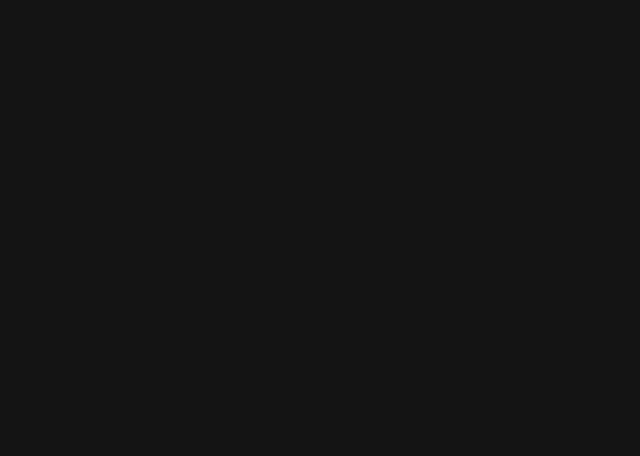
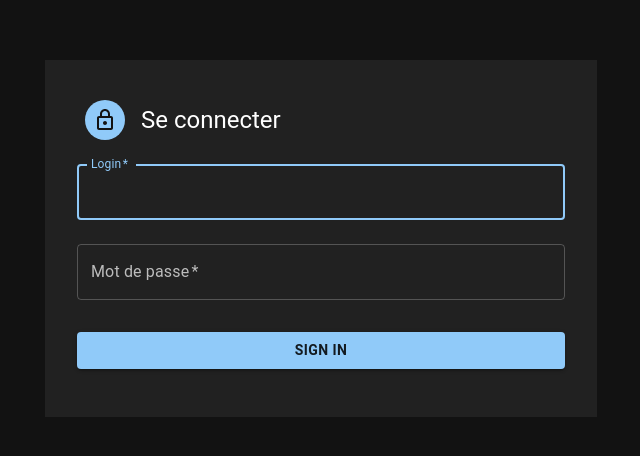
Before and after one commit to hyrova/backoffice, a Next.js app: page /login in a window 1280 px wide. Shown: the part 204-660 px from the top of the page, without its empty margins (319-959 px from the left). Built offline with nearby package versions, Linux system fonts and the light colour scheme.

Commit message:
begin login integration

```diff
--- a/pages/login.tsx
+++ b/pages/login.tsx
@@ -2,15 +2,86 @@ import { Button } from "@material-ui/core";
 import Head from "next/head";
 import React from "react";
 import styles from "../styles/pages/Login.module.scss";
+import Avatar from "@material-ui/core/Avatar";
+import TextField from "@material-ui/core/TextField";
+import Box from "@material-ui/core/Box";
+import LockOutlinedIcon from "@material-ui/icons/LockOutlined";
+import Typography from "@material-ui/core/Typography";
+import { makeStyles } from "@material-ui/core/styles";
+
+const useStyles = makeStyles((theme) => ({
+  paper: {
+    marginTop: theme.spacing(32),
+    display: "flex",
+    flexDirection: "column",
+    alignItems: "center",
+  },
+  avatar: {
+    margin: theme.spacing(1),
+    backgroundColor: theme.palette.primary.main,
+    marginRight: theme.spacing(2),
+  },
+  form: {
+    width: "100%",
+    marginTop: theme.spacing(1),
+    backgroundColor: theme.palette.grey[900],
+    padding: theme.spacing(4),
+  },
+  submit: {
+    margin: theme.spacing(3, 0, 2),
+    fontWeight: "bold",
+  },
+}));
 
 function Login() {
+  const classes = useStyles();
   return (
     <>
       <Head>
         <title>Hyrova admin - login</title>
       </Head>
-      <div className={styles.container}>
-
+      <div className={classes.paper}>
+        <form className={classes.form} noValidate>
+          <Box display="flex" alignItems="center">
+            <Avatar className={classes.avatar}>
+              <LockOutlinedIcon />
+            </Avatar>
+            <Typography component="h1" variant="h5">
+              Se connecter
+            </Typography>
+          </Box>
+          <TextField
+            variant="outlined"
+            margin="normal"
+            required
+            fullWidth
+            id="email"
+            label="Login"
+            name="email"
+            autoComplete="email"
+            autoFocus
+          />
+          <TextField
+            variant="outlined"
+            margin="normal"
+            required
+            fullWidth
+            name="password"
+            label="Mot de passe"
+            type="password"
+            id="password"
+            autoComplete="current-password"
+          />
+          <Button
+            type="submit"
+            fullWidth
+            variant="contained"
+            color="primary"
+            className={classes.submit}
+          >
+            Sign In
+          </Button>
+        </form>
       </div>
     </>
   );
--- a/src/layouts/guest.tsx
+++ b/src/layouts/guest.tsx
@@ -1,4 +1,5 @@
 import Head from "next/head";
+import Container from "@material-ui/core/Container";
 
 const GuestLayout = (props) => (
   <>
@@ -6,7 +7,9 @@ const GuestLayout = (props) => (
       <title>Hyrova admin - Guest</title>
       <meta charSet="utf-8" />
     </Head>
-    <main>{props.children}</main>
+    <Container component="main" maxWidth="sm">
+      {props.children}
+    </Container>
   </>
 );
 
```
